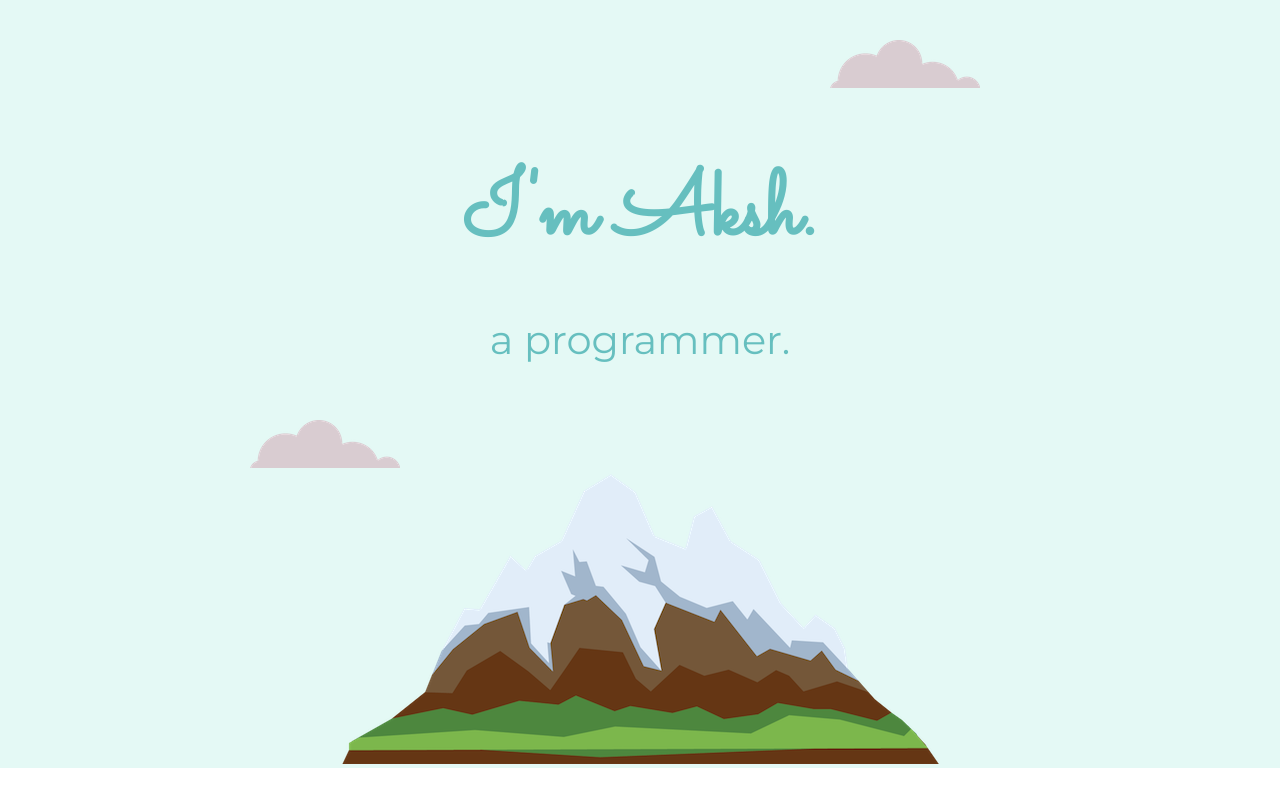
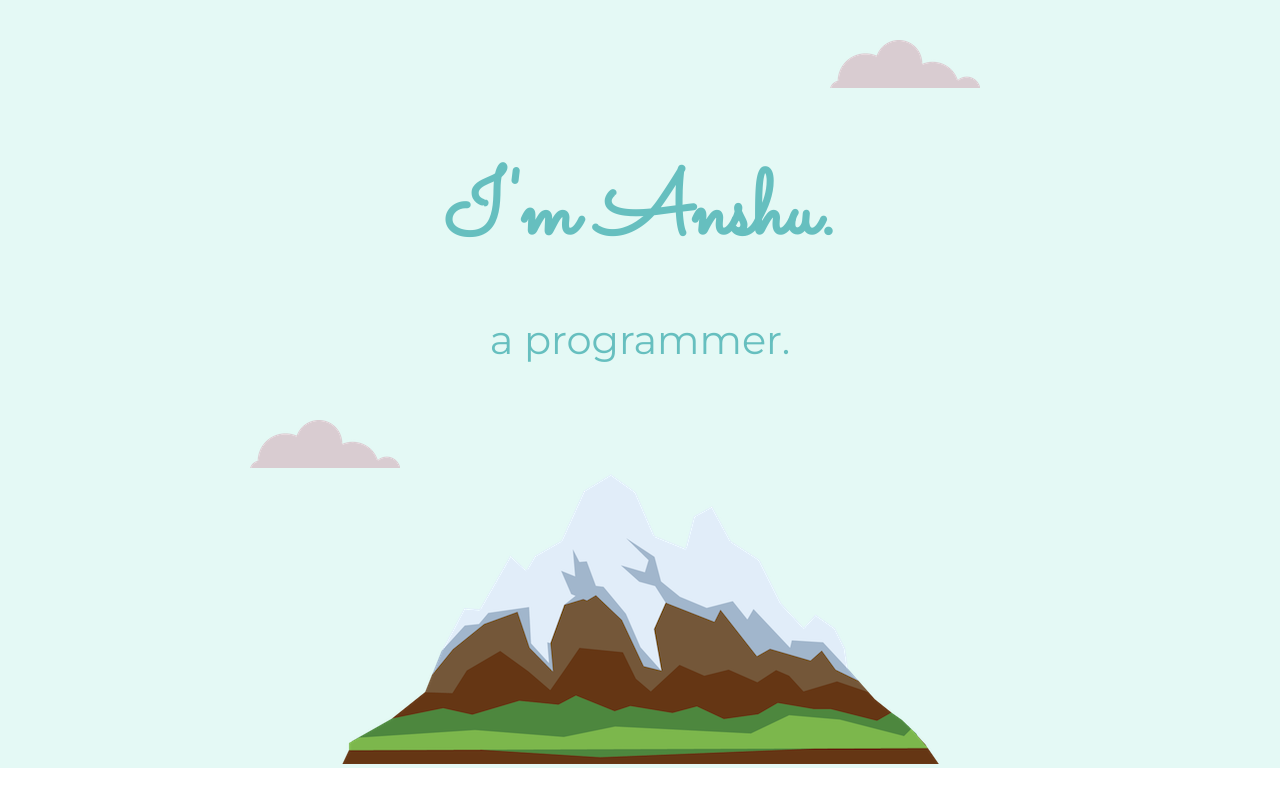
Before and after one commit to tejwaniaksh/CV, a plain HTML site: page index.html in a window 1280 px wide. Shown: the top 800 px of the page. Drawn offline with Linux system fonts and the light colour scheme.

Commit message:
Update index.html

```diff
--- a/index.html
+++ b/index.html
@@ -13,7 +13,7 @@
   <div class="top-container">
     <img class="top-cloud" src="images/cloud.png" alt="cloud">
     <div class="title-text">
-      <h1>I'm Aksh.</h1>
+      <h1>I'm Anshu.</h1>
         <h2>a programmer.</h2>
     </div>
     <img class="bottom-cloud" src="images/cloud.png" alt="cloud">
```
